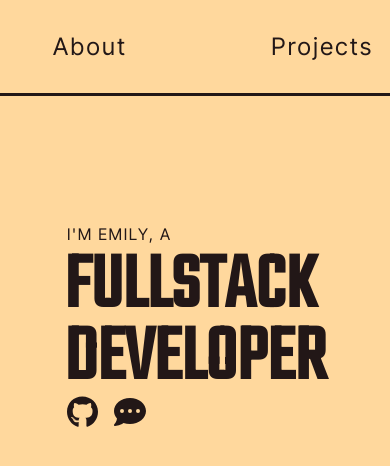
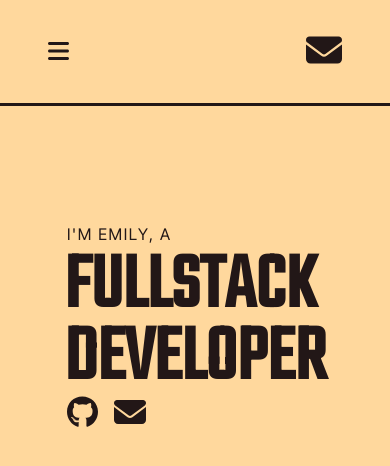
Before and after one commit to emilydta/portfolio, a React (Create React App) app: page /home in a window 390 px wide. Shown: the top 466 px of the page. Built offline with nearby package versions, Linux system fonts and the light colour scheme.

Commit message:
add hamburger navbar and contact me

```diff
--- /dev/null
+++ b/src/components/HamburgerNav.js
@@ -0,0 +1,20 @@
+import { FontAwesomeIcon } from '@fortawesome/react-fontawesome';
+import { faXmark } from '@fortawesome/free-solid-svg-icons';
+import { NavLink } from "react-router-dom";
+
+function HamburgerNav({
+    openMenu,
+    setOpenMenu
+}) {
+    return (
+        <div style={{ display: `${openMenu ? 'flex' : 'none'}` }} className="hamburger-links-container">
+            <div className='close-hamburger' onClick={() => { setOpenMenu(false) }}><FontAwesomeIcon icon={faXmark}></FontAwesomeIcon></div>
+            <div className='hamburger-link-container' onClick={() => { setOpenMenu(false) }}><NavLink to={'/home'} className='nav-link'>Home</NavLink></div>
+            <div className='hamburger-link-container' onClick={() => { setOpenMenu(false) }}><NavLink to='/about' className='nav-link'>About</NavLink></div>
+            <div className='hamburger-link-container' onClick={() => { setOpenMenu(false) }}><NavLink to='/projects' className='nav-link'>Projects</NavLink></div>
+        </div>
+
+    )
+}
+
+export default HamburgerNav;
--- a/src/components/Homepage.js
+++ b/src/components/Homepage.js
@@ -1,7 +1,7 @@
 import '../stylesheets/Homepage.css';
 import { FontAwesomeIcon } from '@fortawesome/react-fontawesome';
 import { faGithub } from '@fortawesome/free-brands-svg-icons';
-import { faCommentDots } from '@fortawesome/free-solid-svg-icons';
+import { faEnvelope } from '@fortawesome/free-solid-svg-icons';
 import { NavLink } from 'react-router-dom';
 
 function Homepage() {
@@ -14,7 +14,7 @@ function Homepage() {
             <h2 className='heading'>FULLSTACK DEVELOPER</h2>
             <div className='links'>
               <a href='https://github.com/emilydta' target='_blank' rel='noreferrer'><FontAwesomeIcon icon={faGithub} /></a>
-              <NavLink to='/contact'><FontAwesomeIcon icon={faCommentDots} /></NavLink>
+              <NavLink to='/contact'><FontAwesomeIcon icon={faEnvelope} /></NavLink>
             </div>
           </div>
         </div>
--- a/src/components/Navbar.js
+++ b/src/components/Navbar.js
@@ -1,15 +1,39 @@
 import '../stylesheets/Navbar.css';
 import { NavLink } from "react-router-dom";
+import { FontAwesomeIcon } from '@fortawesome/react-fontawesome';
+import { faEnvelope, faBars } from '@fortawesome/free-solid-svg-icons';
+import HamburgerNav from './HamburgerNav';
+import { useState } from 'react';
 
 function Navbar() {
+
+    const [openMenu, setOpenMenu] = useState(false);
+
+    let htmlTag = document.getElementsByTagName('html')[0];
+    openMenu ? htmlTag.classList.add('hide-overflow-y') : htmlTag.classList.remove('hide-overflow-y')
+
+
     return (
         <div className='navbar'>
-            <ul className='navbar-contents'>
-                <li><NavLink to={'/home'} className='nav-link'>Home</NavLink></li>
-                <li><NavLink to='/about' className='nav-link'>About</NavLink></li>
-                <li><NavLink to='/projects' className='nav-link'>Projects</NavLink></li>
-                <li><NavLink to='/contact' className='nav-link'>Contact</NavLink></li>
-            </ul>
+            <div className='navbar-contents'>
+                <HamburgerNav
+                    openMenu={openMenu}
+                    setOpenMenu={setOpenMenu}
+                />
+                <div className={`hamburger ${openMenu && 'display-none'}`} onClick={() => { setOpenMenu(true) }}><FontAwesomeIcon icon={faBars} /></div>
+                <div className={`nav-link-container ${openMenu && 'display-none'}`}><NavLink to={'/home'} className='nav-link'>Home</NavLink></div>
+                <div className={`nav-link-container ${openMenu && 'display-none'}`}><NavLink to='/about' className='nav-link'>About</NavLink></div>
+                <div className={`nav-link-container ${openMenu && 'display-none'}`}><NavLink to='/projects' className='nav-link'>Projects</NavLink></div>
+                <div className={`contact-link ${openMenu && 'display-none'}`}>
+                    <a
+                        href='http'
+                        target='_blank'
+                        rel='noreferrer'>
+                        <FontAwesomeIcon icon={faEnvelope} />
+                    </a>
+                    <p className='contact-me-text'>Contact Me</p>
+                </div>
+            </div>
         </div>
     );
 }
--- a/src/stylesheets/Navbar.css
+++ b/src/stylesheets/Navbar.css
@@ -5,6 +5,7 @@
     display: flex;
     justify-content: center;
     padding: 2em;
+    padding-left: 0;
     width: 100%;
     border-bottom: 0.2em var(--bg-secondary) solid;
     background-color: var(--bg-primary);
@@ -16,6 +17,7 @@
 .navbar-contents {
     display: flex;
     justify-content: space-between;
+    align-items: center;
     width: max-content;
     gap: 6em;
     list-style-type: none;
@@ -29,12 +31,101 @@
     text-decoration: none;
 }
 
+.contact-link {
+    display: flex;
+    align-items: center;
+    gap: 1em;
+    right: 5em;
+    -webkit-animation: pulse-in 1.5s ease-in-out both;
+    animation: pulse-in 1.5s ease-in-out both;
+}
+
+.contact-me-text {
+    cursor: pointer;
+    display: flex;
+    justify-content: flex-end;
+    position: absolute;
+    align-items: center;
+    overflow: hidden;
+    width: 2em;
+    white-space: nowrap;
+    opacity: 0;
+    transition: width .9s, opacity .3s;
+}
+
+.contact-link>a>svg {
+    height: 1.5em;
+    color: var(--bg-secondary);
+    transition: transform .2s;
+}
+
 .active {
     font-style: italic;
     font-weight: 900;
     text-decoration: underline;
 }
 
+/** -------- Hamburger Nav ----------**/
+.hamburger {
+    display: none;
+    cursor: pointer;
+    transition: transform .2s;
+}
+
+.hamburger-links-container {
+    display: flex;
+    font-size: 2.5rem;
+    flex-direction: column;
+    align-items: center;
+    gap: 2em;
+    width: 100vw;
+    height: 100vh;
+    top: 0;
+    padding-top: 3em;
+    -webkit-animation: slide-in 1s cubic-bezier(0.175, 0.885, 0.320, 1) both;
+    animation: slide-in 1s cubic-bezier(0.175, 0.885, 0.320, 1) both;
+}
+
+.close-hamburger {
+    cursor: pointer;
+    position: absolute;
+    top: 1em;
+    right: 2em;
+    transition: transform .2s;
+}
+
+.hide-overflow-y {
+    overflow-y: hidden;
+}
+
+/** --------------------------------- **/
+
+@media screen and (max-width: 1050px) {
+    .contact-me-text {
+        visibility: hidden;
+    }
+}
+
+@media screen and (max-width: 770px) {
+    .hamburger {
+        display: block;
+    }
+
+    .nav-link-container {
+        display: none;
+    }
+
+    .navbar-contents {
+        gap: 2em;
+        width: 100%;
+        padding-left: 2em;
+        padding-right: 2em;
+    }
+}
+
+.display-none {
+    display: none;
+}
 
 /**Removes hover effects on touch devices **/
 @media not all and (hover: none) {
@@ -42,4 +133,24 @@
         background-color: var(--bg-secondary);
         color: var(--bg-primary);
     }
+
+    .contact-me-text:hover {
+        opacity: 1;
+        width: 7em;
+        transition: width .3s, opacity .9s;
+    }
+
+    .hamburger:hover {
+        transform: scale(1.5);
+    }
+
+    .close-hamburger:hover {
+        transform: scale(1.5);
+    }
+
+    @media screen and (max-width: 1050px) {
+        .contact-link>a>svg:hover {
+            transform: scale(1.3);
+        }
+    }
 }
```
